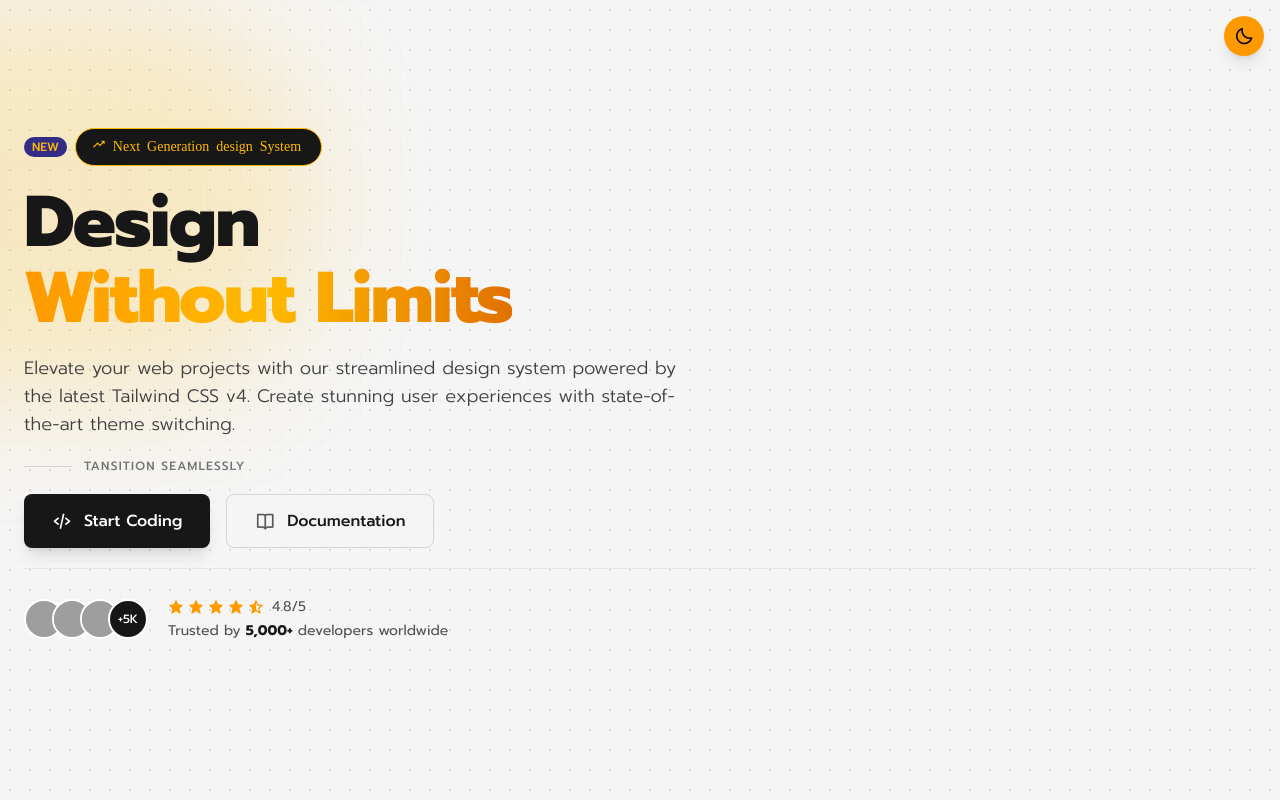
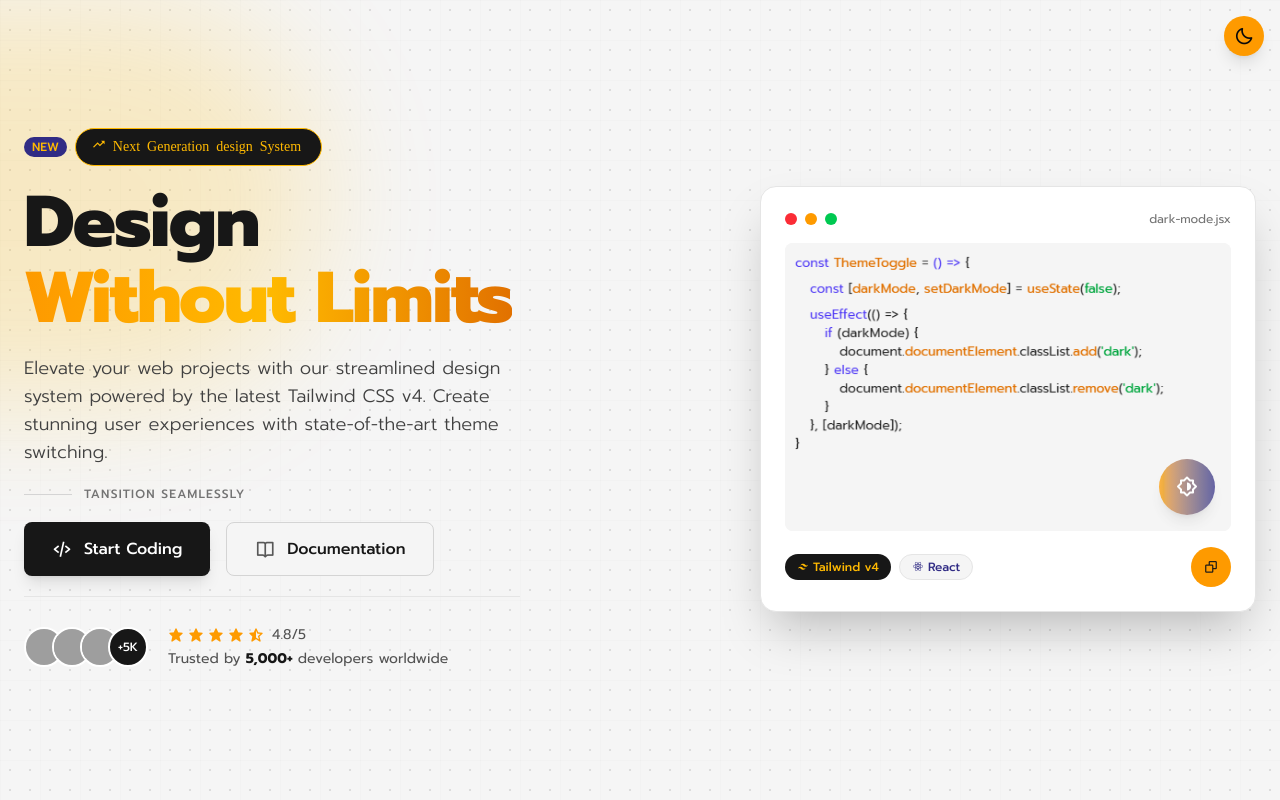
Before and after one commit to Juan-s-moreira/Header-tailwind, a React (Vite) app: page / in a window 1280 px wide. Built offline with nearby package versions, Linux system fonts and the light colour scheme; grey boxes are pictures that could not be loaded.

Commit message:
feat: adding code-snippets images

```diff
--- a/src/components/Hero.jsx
+++ b/src/components/Hero.jsx
@@ -56,6 +56,42 @@
               </div>
             </div>
           </div>
+          <div className='flex-1 w-full'>
+            <div className='relative'>
+              <div className='relative bg-white dark:bg-neutral-900 p-4 lg:p-5 xl:p-6 rounded-2xl shadow-2xl border border-neutral-200 dark:border-neutral-800'>
+                <div className='flex items-center justify-between mb-3 lg:mb-4'>
+                  <div className='flex items-center gap-2'>
+                    <span className='w-2.5 h-2.5 lg:w-3 lg:h-3 rounded-full bg-red-500'></span>
+                    <span className='w-2.5 h-2.5 lg:w-3 lg:h-3 rounded-full bg-amber-500'></span>
+                    <span className='w-2.5 h-2.5 lg:w-3 lg:h-3 rounded-full bg-green-500'></span>
+                  </div>
+                  <div className='text-xs text-neutral-500 dark:text-neutral-400'>dark-mode.jsx</div>
+                </div>
+                <div className='h-56 md:h-64 lg:h-60 xl:h-72 rounded-lg bg-neutral-100 dark:bg-neutral-800 overflow-hidden relative'>
+                  <img src="\images\code-light.png" alt="Code snippet for light mode" className='w-full h-full object-cover object-left-top dark:hidden' />
+                  <img src="\images\code-dark.png" alt="Code snippet for dark mode" className='w-full h-full object-cover object-left-top dark:block' />
+                  <div className='absolute bottom-4 right-4'>
+                    <div className='w-12 h-12 lg:w-14 lg:h-14 rounded-full bg-gradient-to-r from-amber-500 to-indigo-900 flex items-center justify-center text-white shadow-lg animate-pulse'>
+                      <i className='bx bx-brightness-half text-xl lg:text-2xl'></i>
+                    </div>
+                  </div>
+                </div>
+                <div className='mt-3 lg:mt-4 flex justify-between items-center'>
+                  <div className='flex gap-2'>
+                    <span className='px-2.5 py-1 lg:px-3 rounded-full bg-neutral-900 text-amber-400 text-xs font-medium flex items-center'>
+                      <i className=' bx bxl-tailwind-css mr-1'></i> Tailwind v4
+                    </span>
+                    <span className='px-2.5 py-1 lg:px-3 rounded-full bg-neutral-100 dark:bg-neutral-800 text-indigo-900 dark:text-indigo-400 border border-neutral-200 dark:border-neutral-700 text-xs font-medium flex items-center'>
+                      <i className=' bx bxl-react mr-1'></i> React
+                    </span>
+                  </div>
+                  <button className='w-8 h-8 lg:w-9 lg:h-9 xl:w-10 xl:h-10 flex items-center justify-center rounded-full bg-amber-500 text-neutral-900 hover:bg-amber-600 transition'>
+                    <i className='bx bx-copy text-sm'></i>
+                  </button>
+                </div>
+              </div>
+            </div>
+          </div>
         </div>
       </div>
     </div>
```
Also changed, not shown: public/images/code-dark.png (added), public/images/code-light.png (added).
